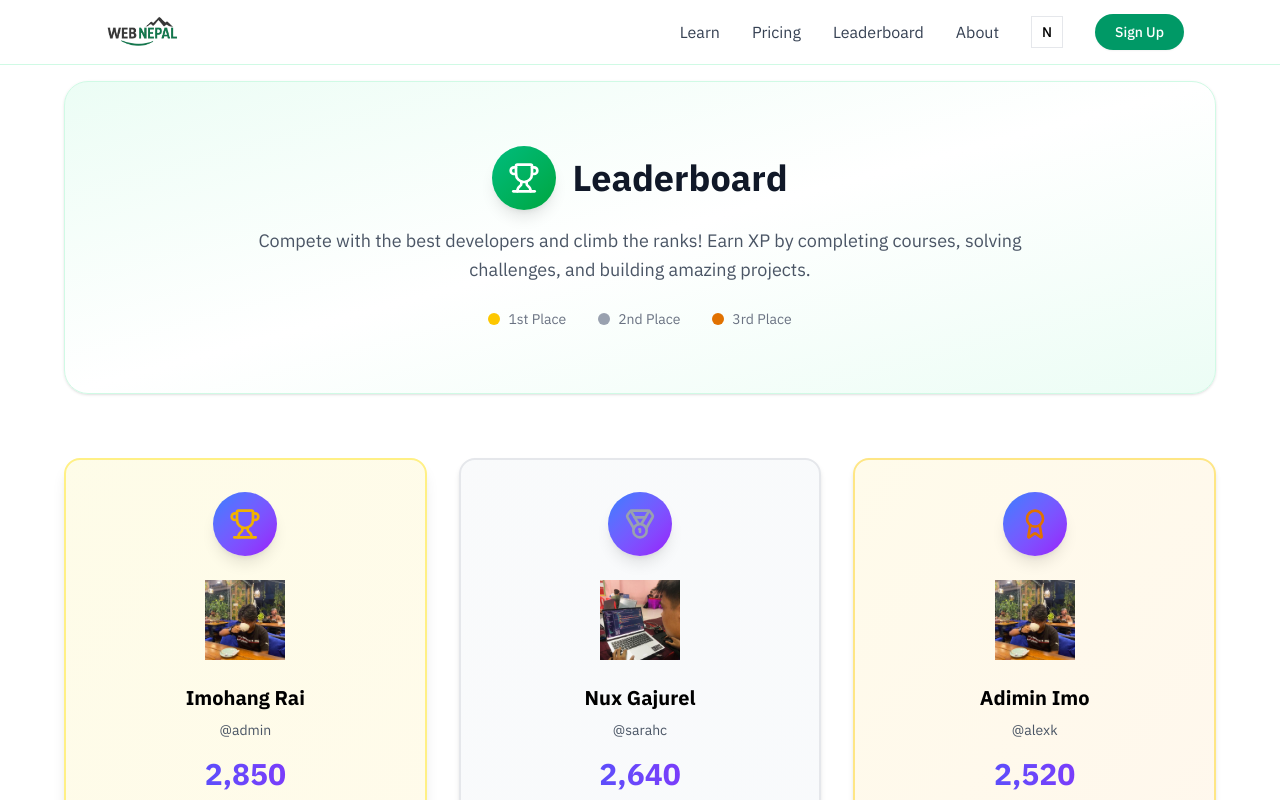
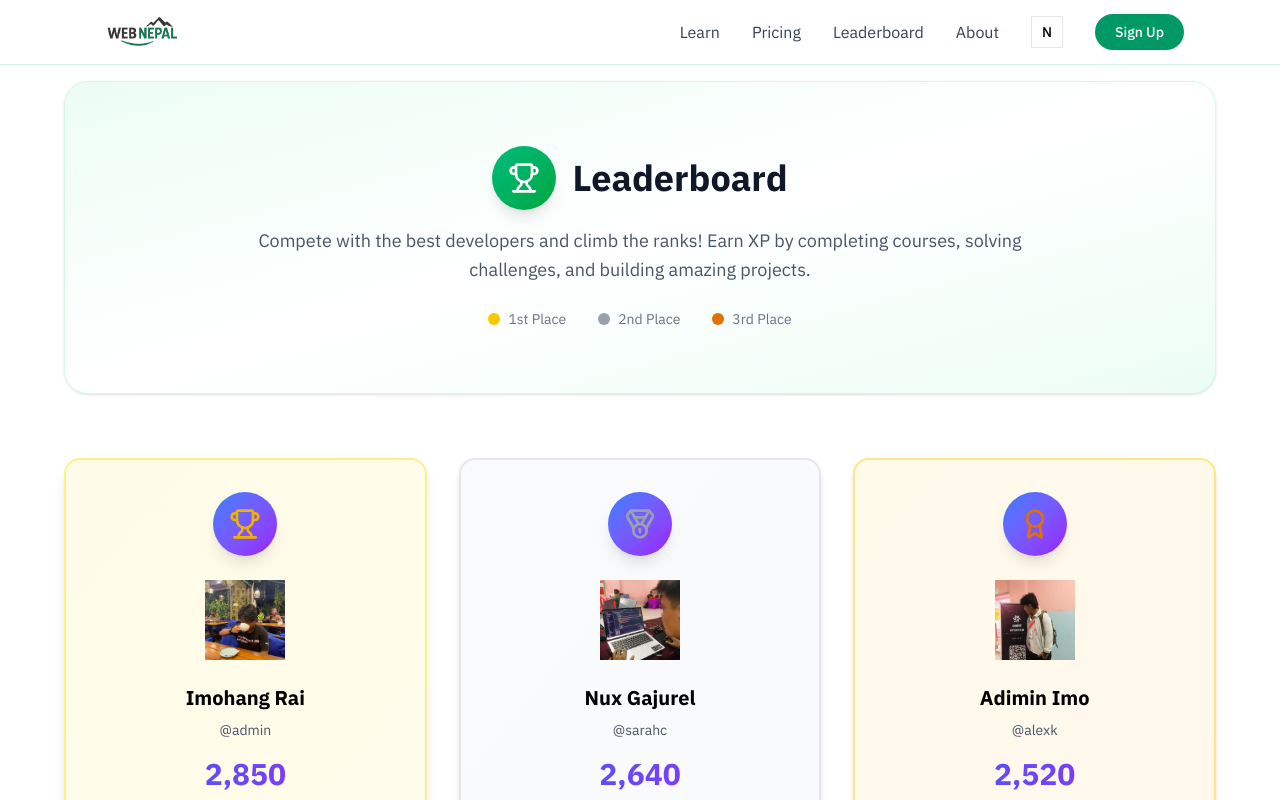
Before and after one commit to Manish-Tamang/hackathon-webnepal, a Next.js app: page /leaderboard in a window 1280 px wide. Shown: the top 800 px of the page. Built offline with nearby package versions, Linux system fonts and the light colour scheme.

Commit message:
Add: J sukai hoss baal ho

```diff
--- a/app/login/page.tsx
+++ b/app/login/page.tsx
@@ -141,7 +141,7 @@ export default function LoginPage() {
               </div>
               <Button
                 type="submit"
-                className="w-full bg-blue-600 text-white hover:bg-blue-700 border-0"
+                className="w-full  bg-[#3D8B63] hover:bg-[#3D8B63] text-white  border-0"
                 disabled={isLoading}
               >
                 {isLoading ? "Signing in..." : "Sign In"}
--- a/lib/leaderboard-data.ts
+++ b/lib/leaderboard-data.ts
@@ -47,7 +47,7 @@ export const mockLeaderboardUsers: LeaderboardUser[] = [
   },
   {
     id: "3",
-    image:"/img/13.jpg",
+    image:"/img/144.jpg",
     name: "Adimin Imo",
     username: "alexk",
     xp: 2520,
```
Also changed, not shown: public/img/144.jpg (added).
